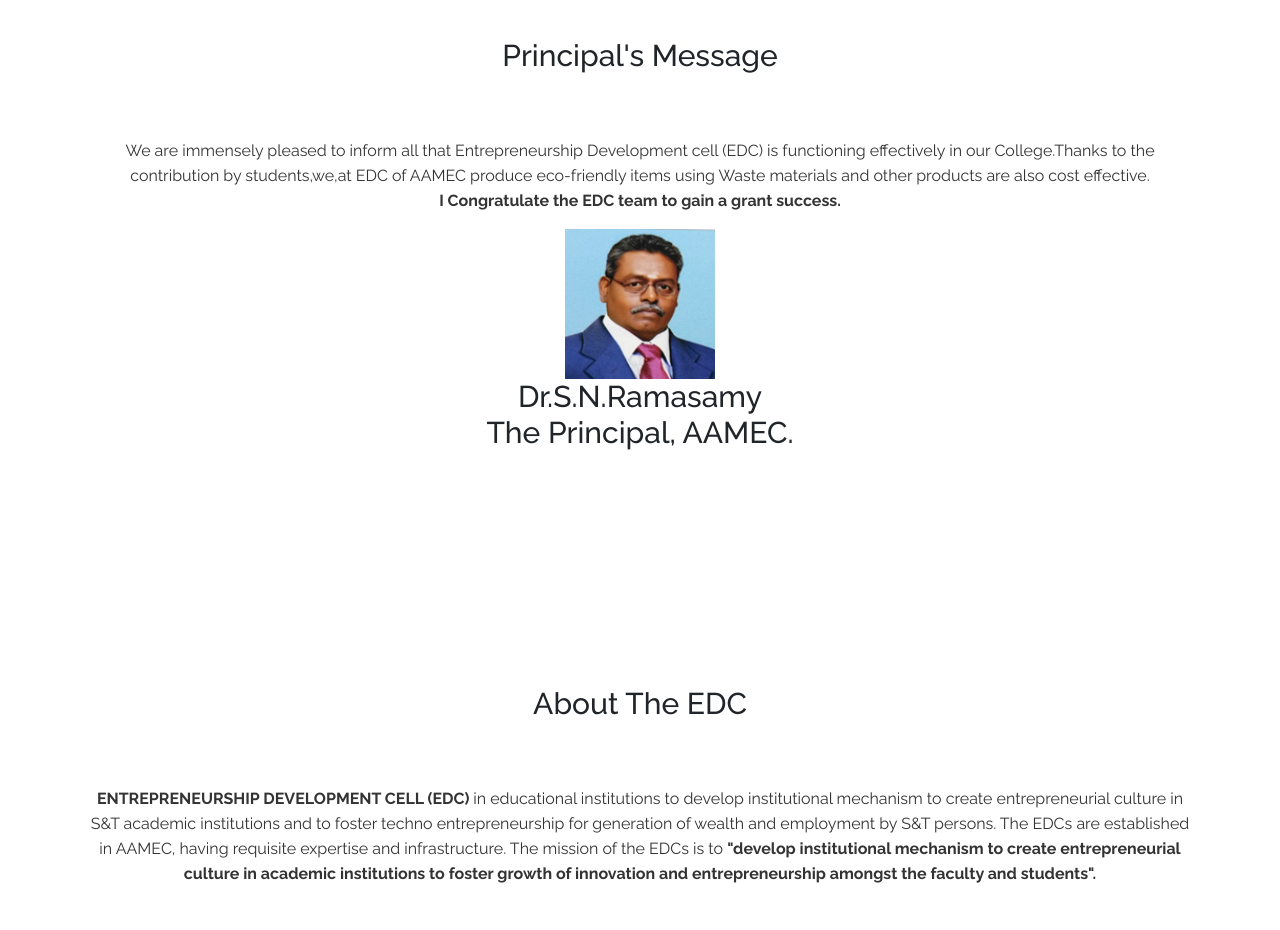
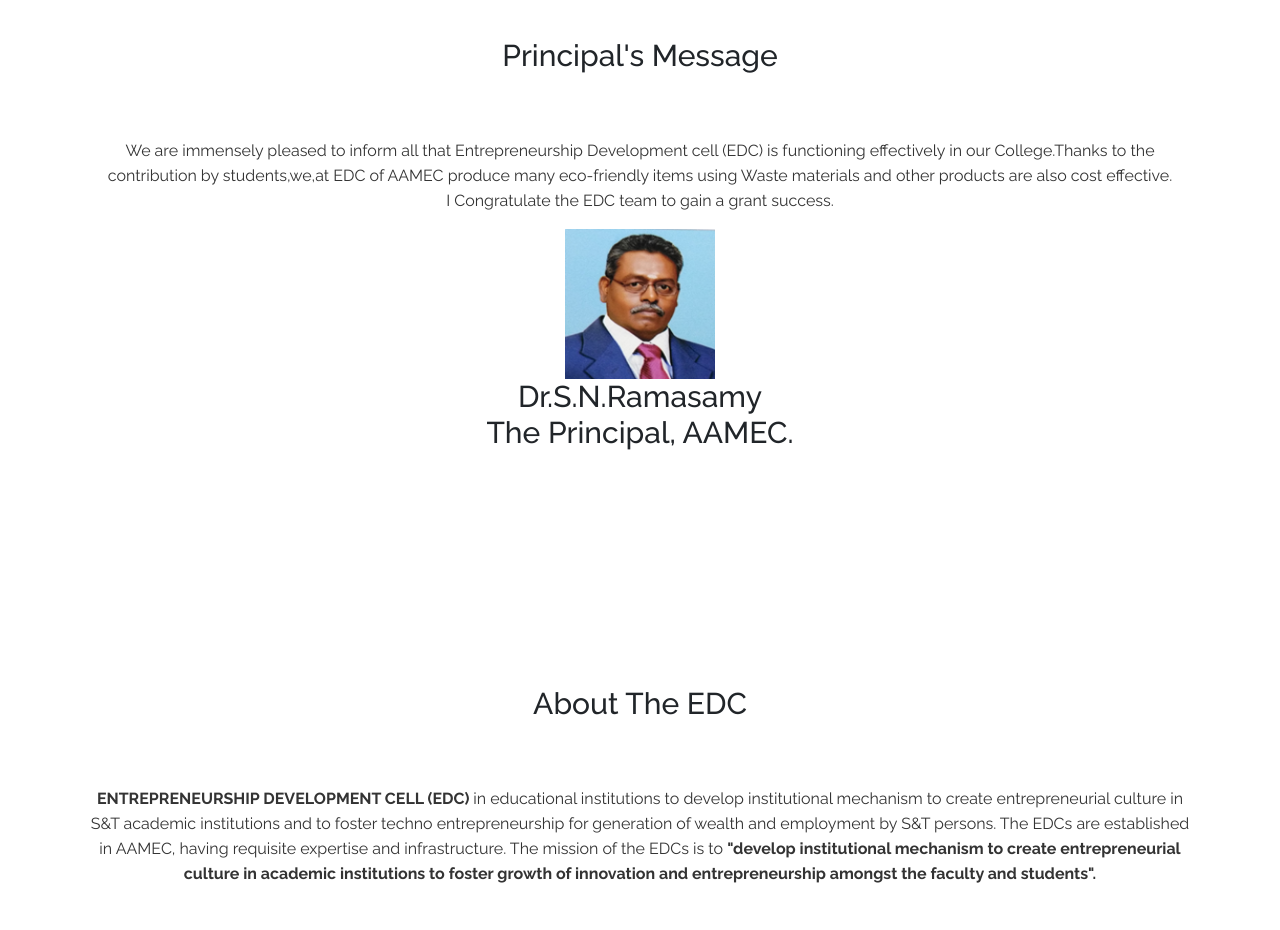
Before and after one commit to aameccse/edc, a plain HTML site: page index.html in a window 1280 px wide. Shown: the part 1020-1950 px from the top of the page. Drawn offline with Linux system fonts and the light colour scheme.

Commit message:
Update index.html

```diff
--- a/index.html
+++ b/index.html
@@ -93,7 +93,7 @@
   <!-- About --><section class="about" id="about">
     <div class="container text-center">
       <h2>Principal's Message</h2>
-	    <p>We are immensely pleased to inform all that Entrepreneurship Development cell (EDC) is functioning effectively in our College.Thanks to the contribution by students,we,at EDC of AAMEC produce eco-friendly items using Waste materials and other products are also cost effective.<br><b>I Congratulate the EDC team to gain a grant success.</b> </p>
+	    <p>We are immensely pleased to inform all that Entrepreneurship Development cell (EDC) is functioning effectively in our College.Thanks to the contribution by students,we,at EDC of AAMEC produce many eco-friendly items using Waste materials and other products are also cost effective.<br>I Congratulate the EDC team to gain a grant success. </p>
       <img alt="" class="gadgets-img hidden-md-down" src="img/PRINCIPAL.png" height="150px" width="150px">
       <h2>
          Dr.S.N.Ramasamy<br>The Principal, AAMEC.
```
